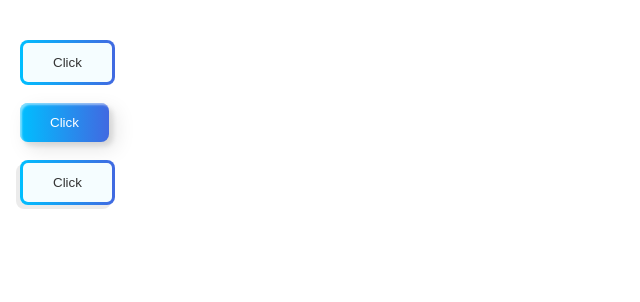
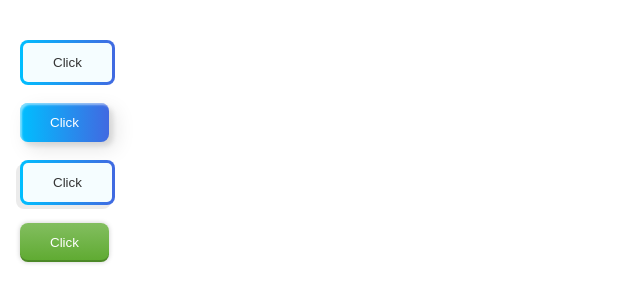
Before and after one commit to omid-zahedi/3d-buttons, a plain HTML site: page index.html in a window 1280 px wide. Shown: the whole page, without its empty margins (0-640 px from the left). Drawn offline with Linux system fonts and the light colour scheme.

Commit message:
Add files via upload

```diff
--- a/index.html
+++ b/index.html
@@ -20,12 +20,15 @@
     background-origin: border-box;
     background-clip: padding-box, border-box;
   }
+
   .buttonb1:hover {
     background-image: linear-gradient(#f5fdff, #f5fdff), linear-gradient(to right, rgb(0, 183, 244), rgb(54, 96, 224));
   }
+
   .buttonb1:active {
     transform: scale(0.99);
   }
+
   /*----/buttonb1----*/
 
 
@@ -39,13 +42,16 @@
     background-image: linear-gradient(to right, deepskyblue, royalblue);
     box-shadow: inset 2px 2px 2px 0px rgba(255, 255, 255, .5), 7px 7px 20px 0px rgba(0, 0, 0, .1), 4px 4px 5px 0px rgba(0, 0, 0, .1);
   }
+
   .buttonb2:hover {
     background-image: linear-gradient(to right, deepskyblue, royalblue);
   }
+
   .buttonb2:active {
     box-shadow: inset 2px 2px 2px 0px rgba(255, 255, 255, .5), 7px 7px 20px 0px rgba(0, 0, 0, .1), 2px 3px 3px 0px rgba(0, 0, 0, .1);
     transform: scale(0.99);
   }
+
   /*----/buttonb2----*/
 
 
@@ -63,19 +69,39 @@
     background-clip: padding-box, border-box;
     box-shadow: -4px 4px 0px rgb(0 0 0 / 8%);
   }
+
   .buttonb3:hover {
     background-image: linear-gradient(#f5fdff, #f5fdff), linear-gradient(to right, rgb(0, 183, 244), rgb(54, 96, 224));
   }
+
   .buttonb3:active {
-    box-shadow: -3px 3px 0px rgb(0 0 0 / 9%);
+    box-shadow: -2px 2px 0px rgb(0 0 0 / 14%);
     transform: scale(0.99);
   }
-/*----/buttonb1----*/
+
+  /*----/buttonb3----*/
 
 
 
+  /*----buttonb4----*/
+  .buttonb4 {
+    padding: 12px 30px;
+    color: rgb(255 255 255);
+    border: none;
+    border-radius: 8px;
+    background: -webkit-linear-gradient(top, #83be60, #5eaa30);
+    box-shadow: inset 0px -2px 0px rgba(0, 0, 0, 0.2), 0px 0px 5px rgba(0, 0, 0, 0.2);
+  }
+
+  .buttonb4:active {
+    background: #5eaa30;
+    box-shadow: inset 0px 1px 2px rgba(0, 0, 0, 0.2), 0px 1px 0px rgba(255, 255, 255, 1);
+  }
+
+  /*----/buttonb4----*/
 </style>
 </head>
+
 <body>
 
   <button class="buttonb1">Click</button>
@@ -83,6 +109,9 @@
   <button class="buttonb2">Click</button>
   <br><br>
   <button class="buttonb3">Click</button>
+  <br><br>
+  <button class="buttonb4">Click</button>
 
 </body>
+
 </html>
```
Lines whose indentation alone changed are shown as unchanged.
